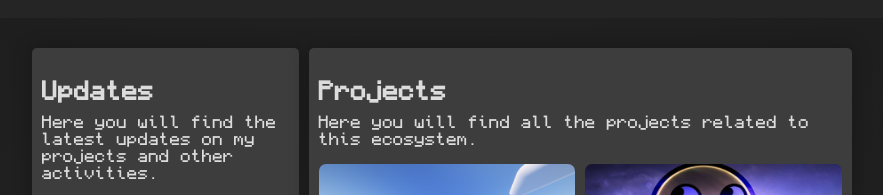
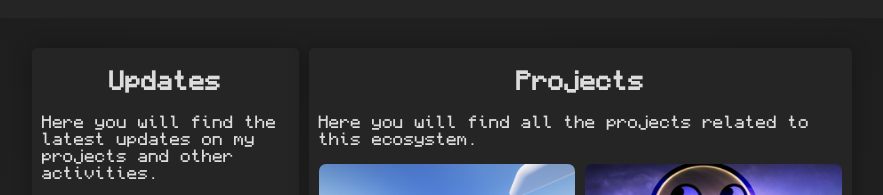
Before and after one commit to Palxz/palxz.github.io, a plain HTML site: page index.html in a window 1280 px wide. Shown: the part 74-269 px from the top of the page, without its empty margins (218-1101 px from the left). Drawn offline with Linux system fonts and the light colour scheme.

Commit message:
modified:   index.html 	modified:   src/styles.css

```diff
--- a/index.html
+++ b/index.html
@@ -14,15 +14,15 @@
         <i class="fa-solid fa-bars"></i>
     </header>
     <main>
-        <section class="content-boxes">
-            <div id="updates" class="grid-item">
-                <h2>Updates</h2>
+        <section class="tab-wrapper">
+            <div id="updates" class="tab-container">
+                <h2 class="centered">Updates</h2>
                 <p>Here you will find the latest updates on my projects and other activities.</p>
                 <ul id="update-list">
                 </ul>
             </div>
-            <div id="projects" class="grid-item">
-                <h2>Projects</h2>
+            <div id="projects" class="tab-container">
+                <h2 class="centered">Projects</h2>
                 <p>Here you will find all the projects related to this ecosystem.</p>
                 <ul id="project-list">
                 </ul>
--- a/src/styles.css
+++ b/src/styles.css
@@ -64,7 +64,8 @@ main {
 /* Styling for h2 */
 h2 {
     font-size: 1.5em;
-    margin-bottom: 10px;
+    margin-top: 10px;
+    margin-bottom: 20px;
 }
 
 /* Styling for ul */
@@ -86,8 +87,8 @@ a:hover {
 
 /* Projects and Updates */
 
-/* Styling for content boxes */
-.content-boxes {
+/* Styling for the tab wrapper */
+.tab-wrapper {
     width: 100vh;
     height: 70vh;
     display: grid;
@@ -99,8 +100,8 @@ a:hover {
 }
 
 /* Styling for grid items */
-.grid-item {
-    background-color: var(--background-4);
+.tab-container {
+    background-color: var(--background-2);
     padding: 10px;
     margin: 10px;
     border-radius: 5px;
@@ -141,3 +142,7 @@ a:hover {
 .project-image:hover{
     box-shadow: 0 0 10px rgba(255, 255, 255, 0.3)
 }
+
+.centered {
+    text-align: center;
+}
```
